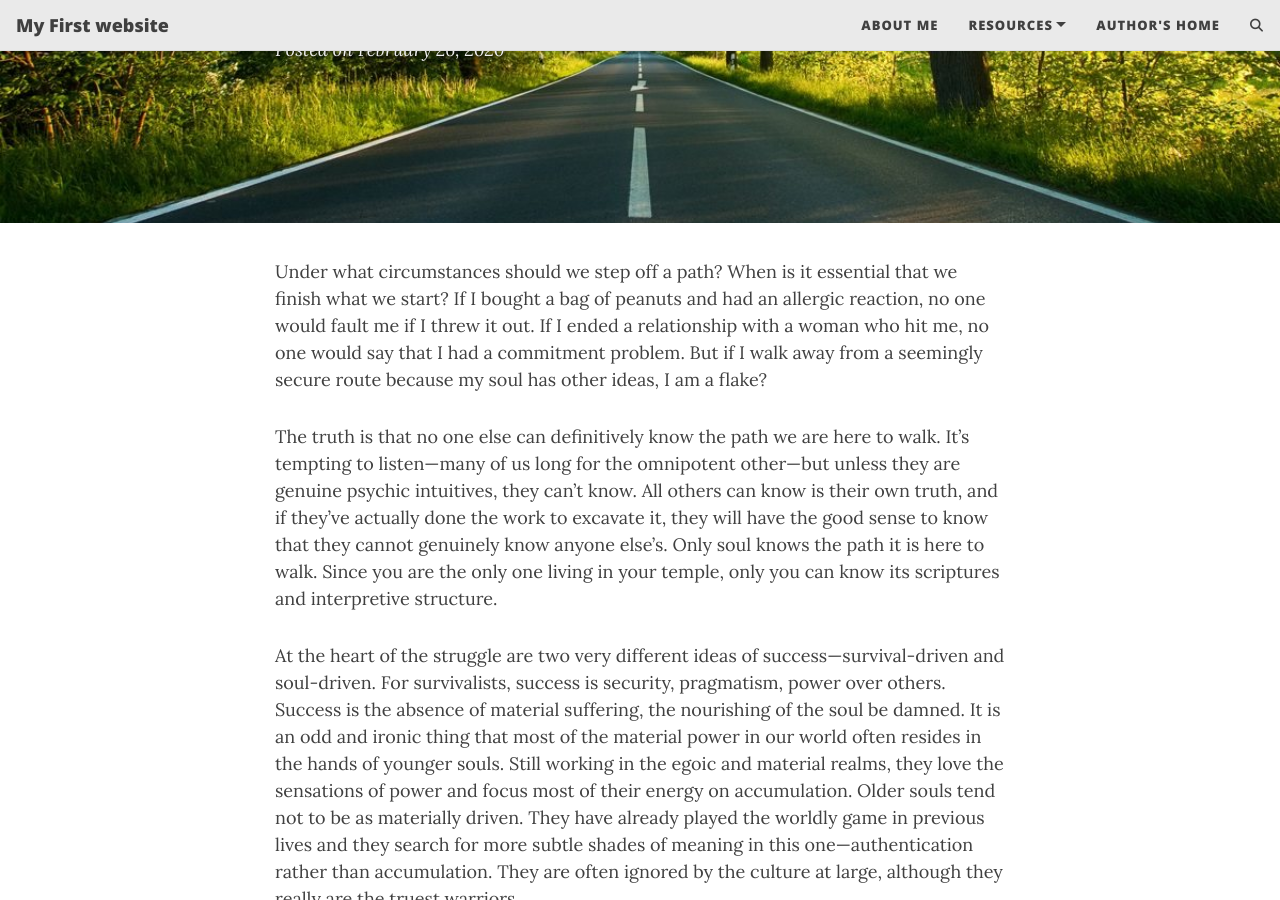
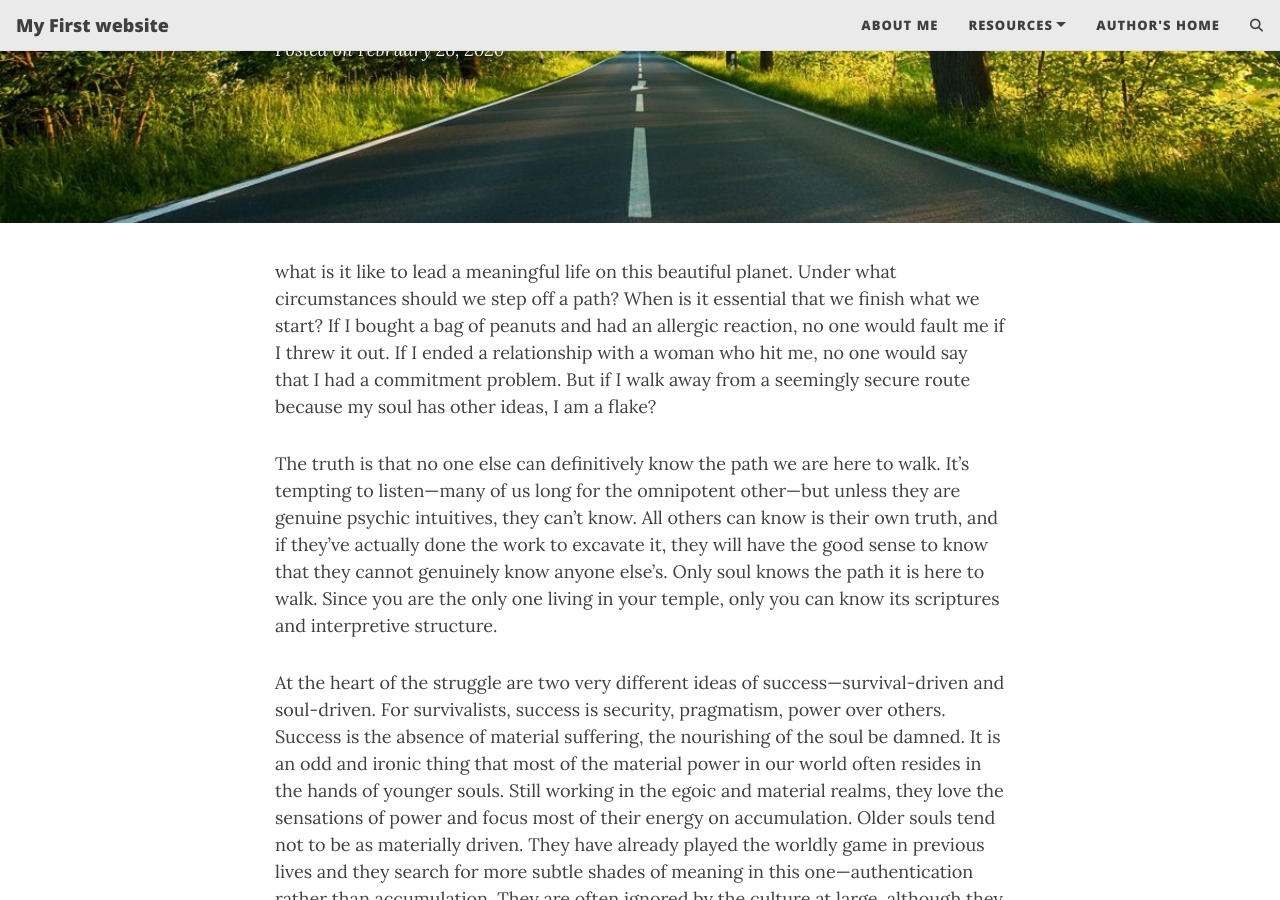
Before and after one commit to rkbellintegration/rkbellintegration.github.io, a Jekyll site: the page built from _posts/2020-02-26-flake-it-till-you-make-it.md, in a window 1280 px wide and 900 px high, scrolled down 347 px. Built offline with Jekyll 4.4.1, drawn with Linux system fonts in a browser that asks for light colours; comment, search, counter and statistics services are not loaded.

Commit message:
Update 2020-02-26-flake-it-till-you-make-it.md

```diff
--- a/_posts/2020-02-26-flake-it-till-you-make-it.md
+++ b/_posts/2020-02-26-flake-it-till-you-make-it.md
@@ -9,6 +9,8 @@ tags: [books, test]
 author: Sharon Smith and Barry Simpson
 ---
 
+
+what is it like to lead a meaningful life on this beautiful planet.
 Under what circumstances should we step off a path? When is it essential that we finish what we start? If I bought a bag of peanuts and had an allergic reaction, no one would fault me if I threw it out. If I ended a relationship with a woman who hit me, no one would say that I had a commitment problem. But if I walk away from a seemingly secure route because my soul has other ideas, I am a flake?
 
 The truth is that no one else can definitively know the path we are here to walk. It’s tempting to listen—many of us long for the omnipotent other—but unless they are genuine psychic intuitives, they can’t know. All others can know is their own truth, and if they’ve actually done the work to excavate it, they will have the good sense to know that they cannot genuinely know anyone else’s. Only soul knows the path it is here to walk. Since you are the only one living in your temple, only you can know its scriptures and interpretive structure.
```
